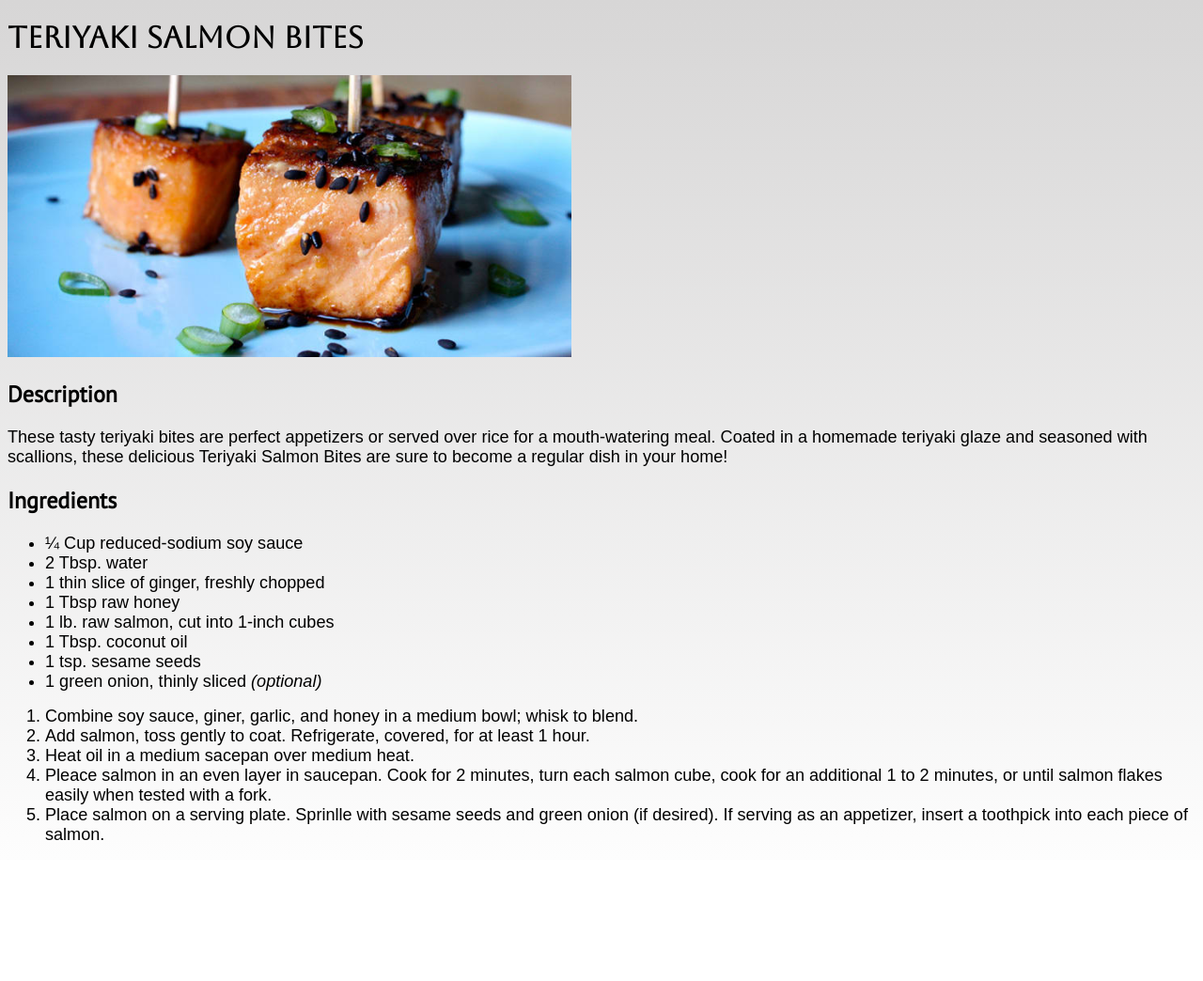
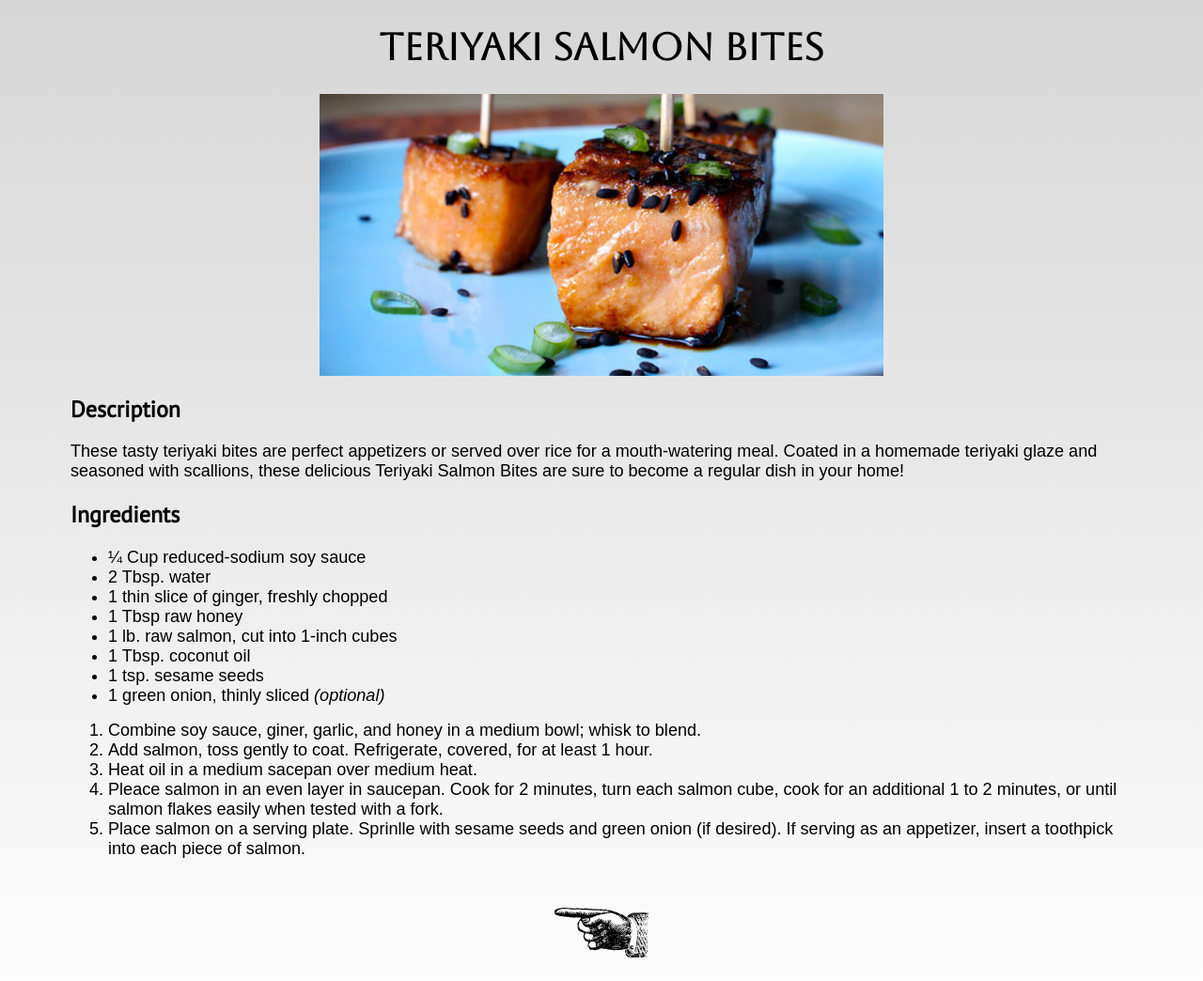
Before and after one commit to brainfire9/odin-recipes, a plain HTML site: page recipes/teriyaki-salmon-bites.html in a window 1280 px wide. Shown: the whole page at 94% size. Before the commit the page ends 915 px from the top, so only its background shows below. Drawn offline with Linux system fonts and the light colour scheme; a web font is replaced by a local one.

Commit message:
Adds margin to body, centers recipe name and picture. Increases size of h1 to 2.5rem.

```diff
--- a/recipes/teriyaki-salmon-bites.html
+++ b/recipes/teriyaki-salmon-bites.html
@@ -7,8 +7,8 @@
     <title>Teriyaki Salmon Bites</title>
 </head>
 <body>
-    <h1>Teriyaki Salmon Bites</h1>
-    <img class="recipe-picture"  src="../images/Teriyaki-Salmon-Bites_bzvhae.jpg">
+    <h1 class="center-text ">Teriyaki Salmon Bites</h1>
+    <img class="recipe-picture center-image"  src="../images/Teriyaki-Salmon-Bites_bzvhae.jpg">
     <h2>Description</h2>
     <p>These tasty teriyaki bites are perfect appetizers or served over rice for a mouth-watering meal.
         Coated in a homemade teriyaki glaze and seasoned with scallions, these delicious Teriyaki Salmon Bites
@@ -33,5 +33,9 @@
         <li>Place salmon on a serving plate. Sprinlle with sesame seeds and green onion (if desired). If serving as an appetizer,
             insert a toothpick into each piece of salmon.</li>
     </ol>
+    <br> <br>
+    <a href="../index.html">
+        <img src="../images/pointyhand.svg" id="back-hand" class="center-image">
+    </a>
 </body>
 </html>
--- a/styles.css
+++ b/styles.css
@@ -17,8 +17,12 @@ html {
     background: linear-gradient(180deg, #D7D6D6, #fdfdfd);
     background-repeat: no-repeat;
 }
+body {
+    margin: 25px 75px;
+}
 h1 {
     font-family: Aboreto, "Times New Roman" ;
+    font-size: 2.5rem;
 }
 h2 {
     font-family: "PT Sans", sans-serif;
@@ -27,6 +31,12 @@ h2 {
 p, li {
     font-family: AnekTelugu, sans-serif;
     font-size: 1.13rem;
+}
+
+#back-hand {
+    width: 100px;
+    height: auto;
+    /*margin-left: -20px;*/
 }
 
 .recipe-picture {
```
Also changed, not shown: recipes/ground-beef-burritos.html (+6 -2 lines), recipes/italian-sausage-pasta.html (+6 -2 lines), images/pointyhand.svg (added).
